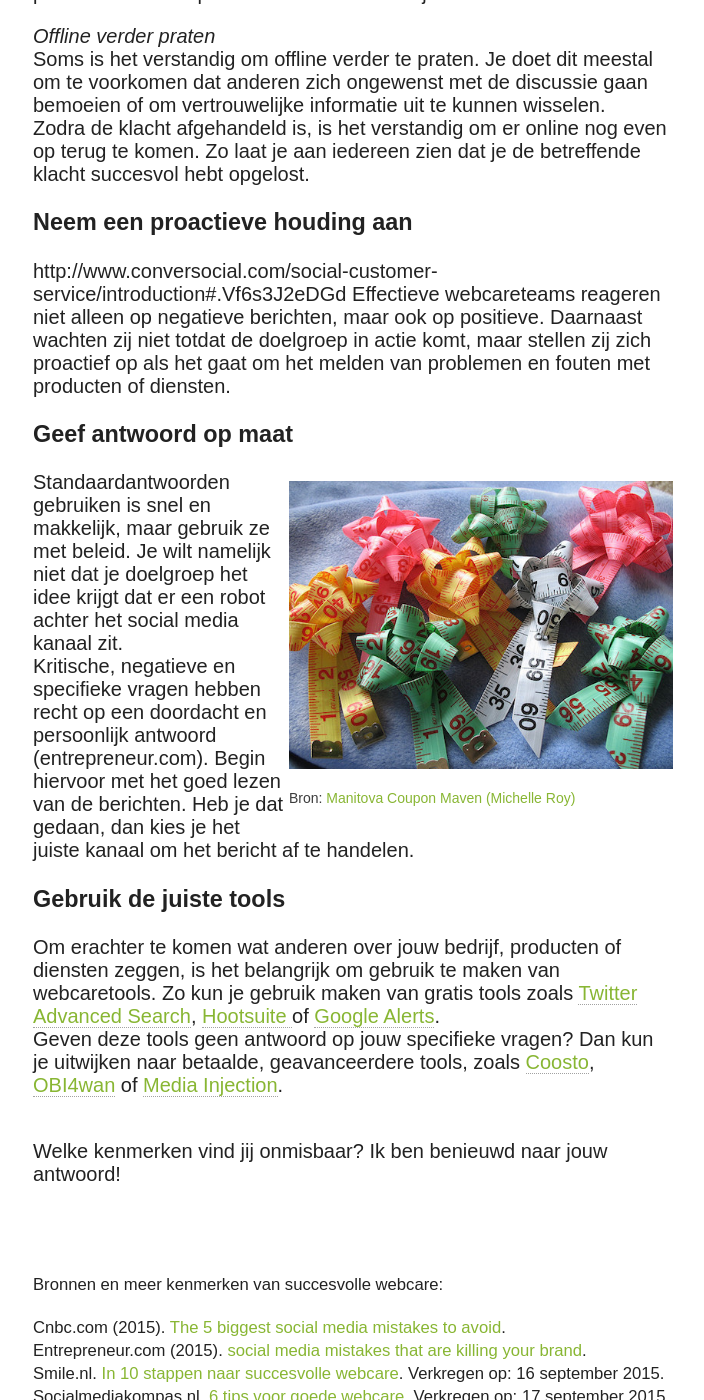
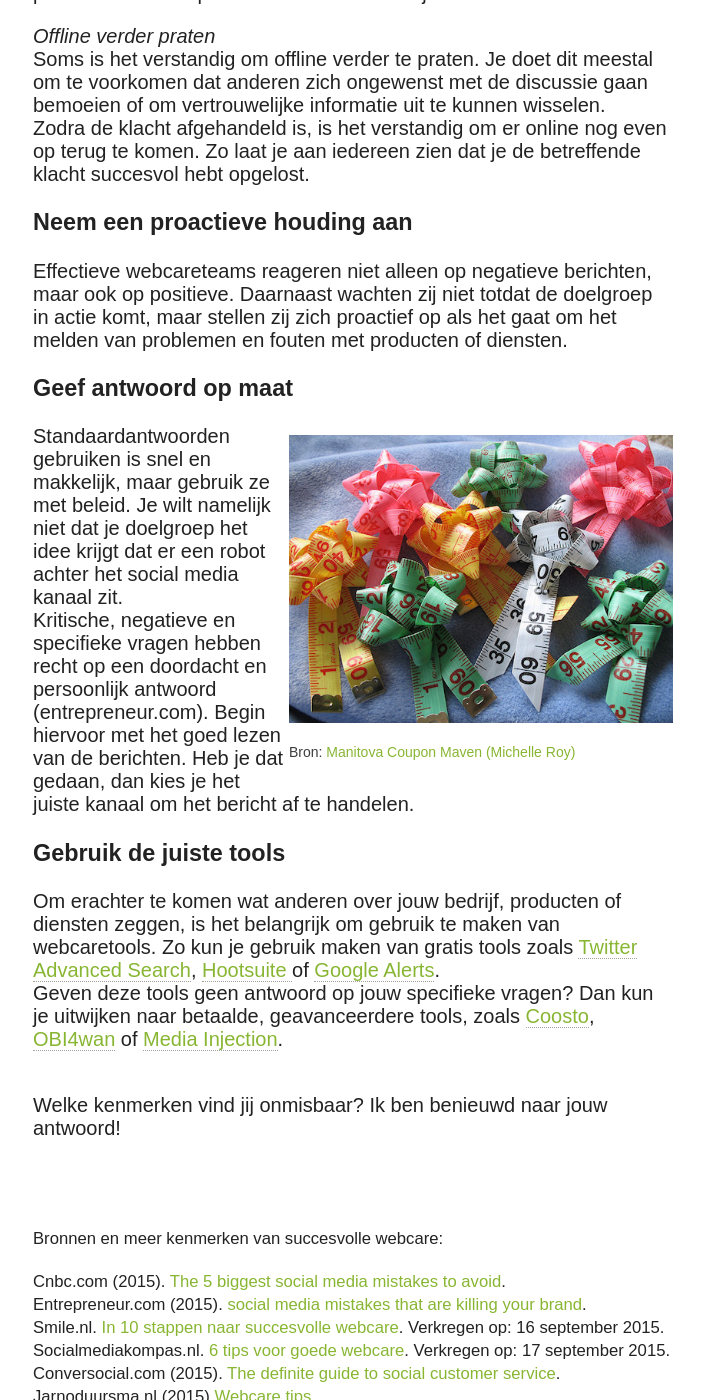
Before and after one commit to TheKnowsyFerret/theknowsyferret.github.io, a Jekyll site: the page built from _posts/2015-09-15-onmisbare-kenmerken-van-succesvolle-webcare.md, in a window 1280 px wide and 1400 px high, scrolled down 2775 px. Shown: the whole window, without its empty margins (317-1021 px from the left). Built offline with Jekyll 4.4.1, drawn with Linux system fonts in a browser that asks for light colours; nearby versions of some CDN libraries; comment, search, counter and statistics services are not loaded; some of the changed text lies outside the part shown.

Commit message:
veranderingen: X weggehaald en link verplaatst

```diff
--- a/_posts/2015-09-15-onmisbare-kenmerken-van-succesvolle-webcare.md
+++ b/_posts/2015-09-15-onmisbare-kenmerken-van-succesvolle-webcare.md
@@ -91,7 +91,6 @@ je de betreffende klacht succesvol hebt opgelost.
 
 
 <h3>Neem een proactieve houding aan</h3>
-http://www.conversocial.com/social-customer-service/introduction#.Vf6s3J2eDGd
 Effectieve webcareteams reageren niet alleen op negatieve berichten,
 maar ook op positieve. Daarnaast wachten zij niet totdat de doelgroep
 in actie komt, maar stellen zij zich proactief op als het gaat om
@@ -143,8 +142,8 @@ Smile.nl. <a href="http://www.smile.nl/in-10-stappen-naar-succesvolle-webcare1.h
 september 2015.<br>
 Socialmediakompas.nl. <a href="http://www.socialmediakompas.nl/6-tips-voor-goede-webcare/ ">6 tips voor goede webcare</a>. Verkregen op: 17
 september 2015.<br>
-Jarnoduursma.nl (2015). <a
-href="http://www.jarnoduursma.nl/webcare-tips/">Webcare tips</a>.<br>
+Conversocial.com (2015). <a href="http://www.conversocial.com/social-customer-service/introduction#.VgJPpZ2eDGe">The definite guide to social customer service</a>.<br>
+Jarnoduursma.nl (2015).<a href="http://www.jarnoduursma.nl/webcare-tips/">Webcare tips</a>.<br>
 Besocialized.nl. <a
 href="http://www.besocialized.nl/blog/gos-and-no-gos-in-de-webcare/">Go's
 en no-go's in de webcare</a>. Verkregen op: 18 september 2015.<br>
```
Also changed, not shown: other parts of _posts/2015-09-15-onmisbare-kenmerken-van-succesvolle-webcare.md (+1 -1 lines).
